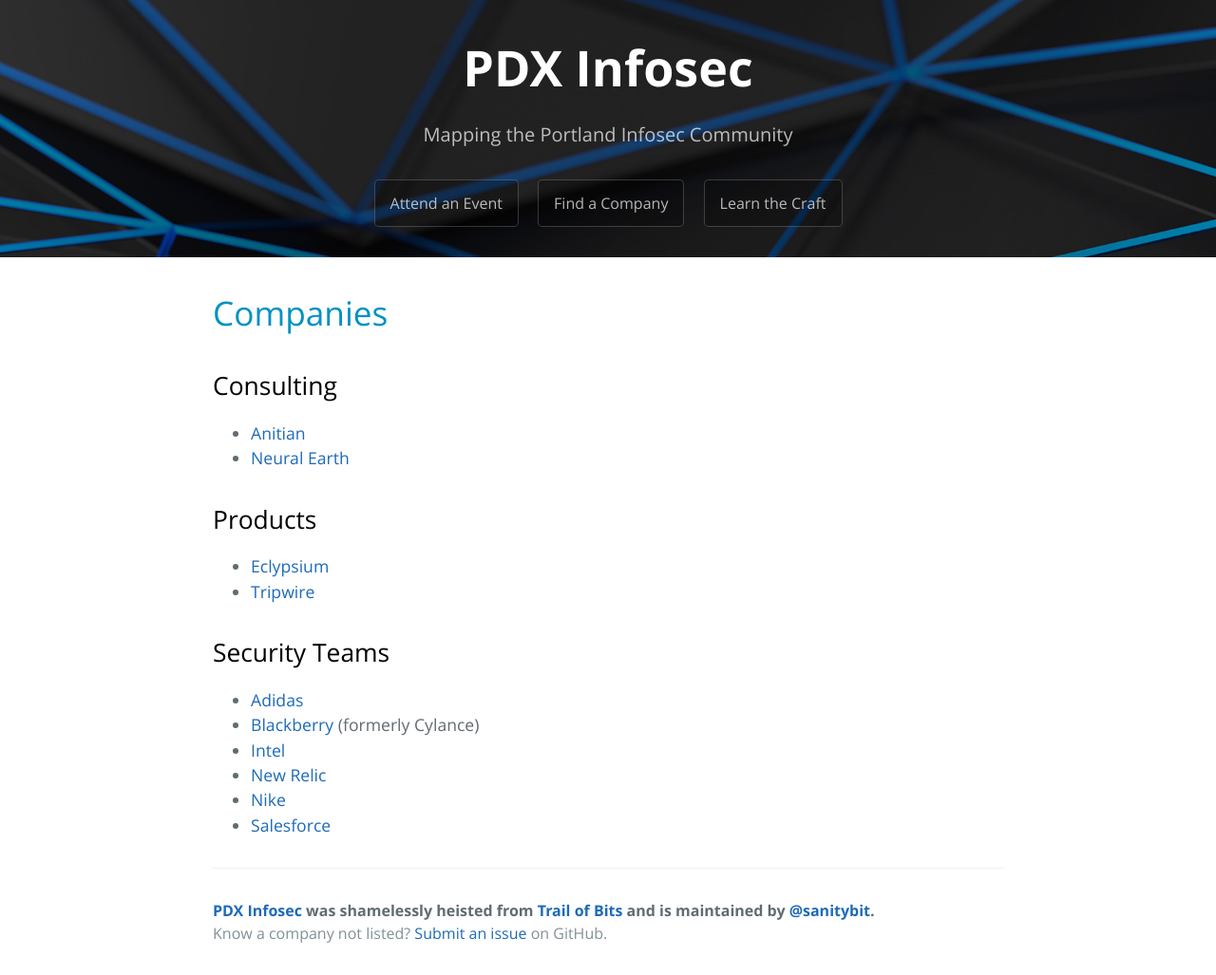
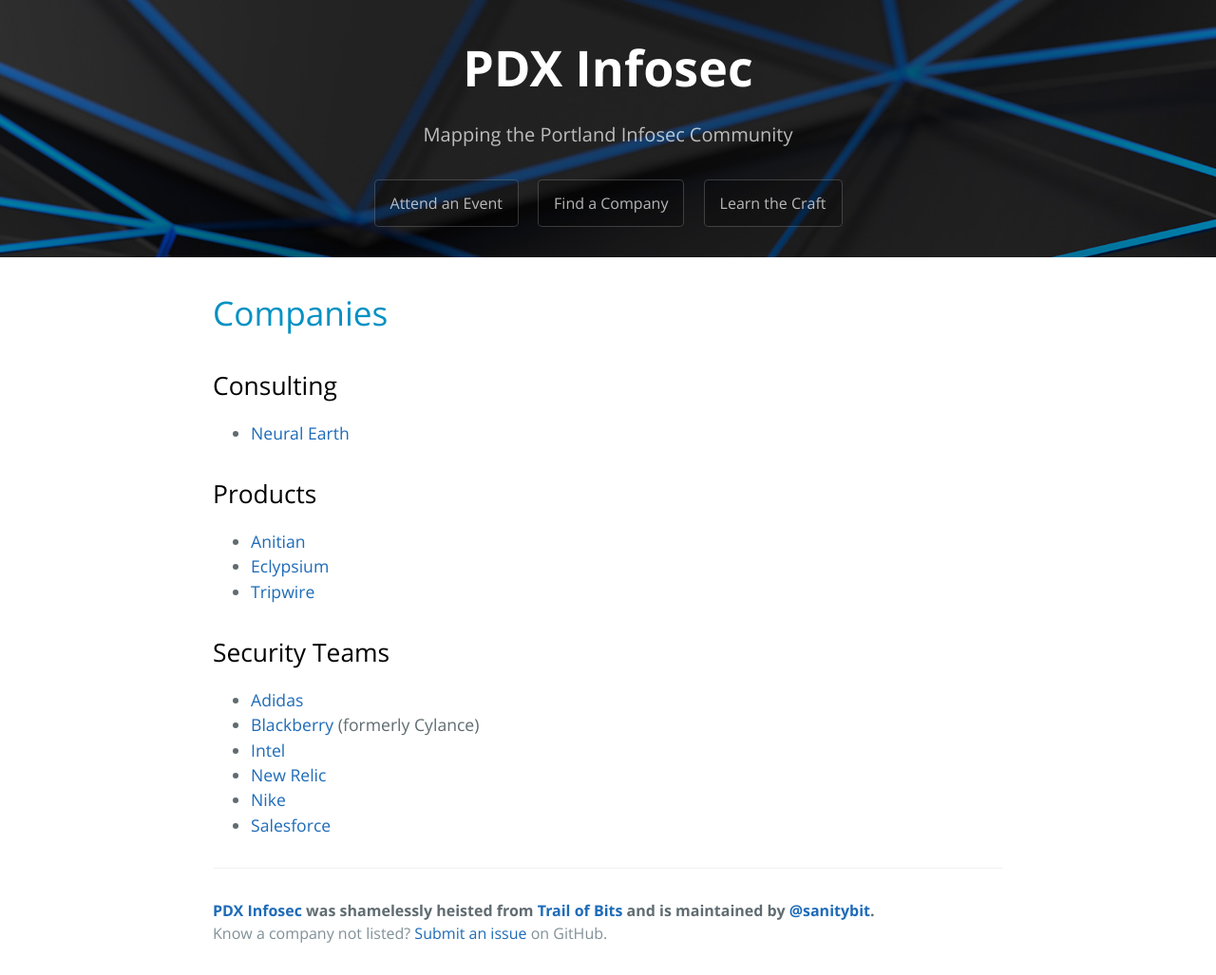
Before and after one commit to sanitybit/pdx-infosec, a Jekyll site: the page built from companies.md, in a window 1280 px wide. Shown: the whole page at 95% size. Built offline with Jekyll 4.4.1, drawn with Linux system fonts in a browser that asks for light colours; our own code applies the rules of GitHub Pages for plain Markdown files.

```diff
--- a/companies.md
+++ b/companies.md
@@ -7,10 +7,10 @@ permalink: /companies/
 # Companies
 
 ## Consulting
-* [Anitian](https://www.anitian.com)
 * [Neural Earth](https://www.neuralearth.io/)
 
 ## Products
+* [Anitian](https://www.anitian.com)
 * [Eclypsium](https://eclypsium.com/)
 * [Tripwire](https://tripwire.com)
 
```
